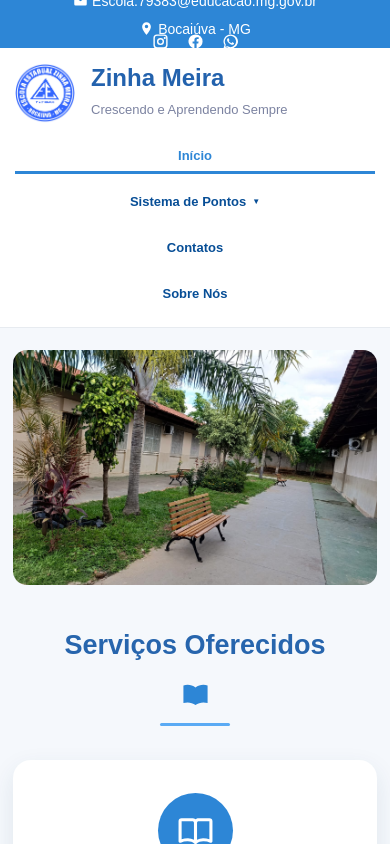
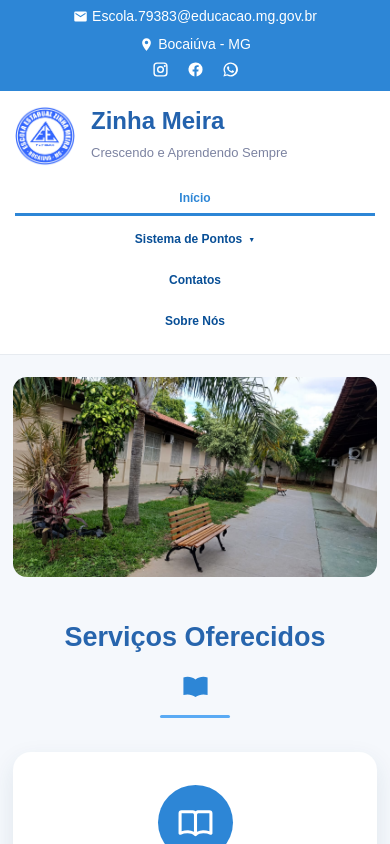
Before and after one commit to FernandoJunioSilva/sistema-pontos-escolar, a React (Vite) app in the folder frontend/: page / in a window 390 px wide. Shown: the top 844 px of the page. Built offline with nearby package versions, Linux system fonts and the light colour scheme; the HTML template or start-up script is replaced by a standard one.

Commit message:
Atualizado layout da pagina inicial da Zinha Meira

```diff
--- a/frontend/src/pages/SiteEscolaPage.css
+++ b/frontend/src/pages/SiteEscolaPage.css
@@ -28,7 +28,6 @@
   height: 48px;
 
   background: #2d86d6;
-
   color: #ffffff;
 }
 
@@ -45,19 +44,21 @@
 }
 
 
-/* ESQUERDA */
+/* LADO ESQUERDO */
 
 .escola-topo-esquerda {
+  height: 100%;
+
   display: flex;
   align-items: center;
+
   gap: 28px;
-
-  height: 100%;
 }
 
 .escola-topo-item {
   display: inline-flex;
   align-items: center;
+
   gap: 4px;
 
   color: #ffffff;
@@ -68,13 +69,20 @@
   text-decoration: none;
 }
 
+.escola-topo-item:hover {
+  color: #ffffff;
+  opacity: 0.9;
+}
+
 .icone-topo {
   width: 15px;
   height: 15px;
 }
 
 
-/* REDES SOCIAIS */
+/* ===================================================== */
+/* REDES SOCIAIS                                         */
+/* ===================================================== */
 
 .escola-redes {
   display: flex;
@@ -92,6 +100,8 @@
   display: flex;
   align-items: center;
   justify-content: center;
+
+  text-decoration: none;
 
   transition:
     transform 0.2s,
@@ -151,6 +161,7 @@
   gap: 16px;
 
   border: none;
+
   background: transparent;
 
   margin: 0;
@@ -159,6 +170,10 @@
   cursor: pointer;
 
   text-align: left;
+}
+
+.escola-logo-area:hover {
+  background: transparent;
 }
 
 .escola-logo-area img {
@@ -171,6 +186,8 @@
   border-radius: 50%;
 
   padding: 0;
+
+  background: transparent;
 
   box-shadow: none;
 }
@@ -211,13 +228,13 @@
 /* ===================================================== */
 
 .escola-menu-abas {
+  height: 100%;
+
   display: flex;
   align-items: center;
   justify-content: flex-end;
 
   gap: 38px;
-
-  height: 100%;
 }
 
 .escola-menu-abas > button,
@@ -294,7 +311,9 @@
 }
 
 
-/* SUBMENU */
+/* ===================================================== */
+/* SUBMENU                                               */
+/* ===================================================== */
 
 .submenu-sistema {
   position: absolute;
@@ -347,7 +366,7 @@
 
 
 /* ===================================================== */
-/* CONTEÚDO                                              */
+/* CONTEÚDO GERAL                                        */
 /* ===================================================== */
 
 .escola-conteudo {
@@ -362,13 +381,27 @@
 
 /* ===================================================== */
 /* IMAGEM PRINCIPAL                                      */
+/* ALINHADA COM A LOGO E O FINAL DO MENU                 */
 /* ===================================================== */
 
 .escola-banner-principal {
-  width: 100%;
+  /*
+    Usa praticamente a mesma largura do cabeçalho.
+    Assim a imagem começa alinhada com a logo da escola
+    e termina próxima ao final da aba Sobre Nós.
+  */
+  width: calc(100vw - 150px);
+  max-width: 1630px;
+
   height: 415px;
 
-  margin: 0 auto 73px;
+  position: relative;
+  left: 50%;
+
+  transform: translateX(-50%);
+
+  margin-top: 0;
+  margin-bottom: 73px;
 
   overflow: hidden;
 
@@ -389,7 +422,7 @@
 
 
 /* ===================================================== */
-/* SERVIÇOS                                             */
+/* SERVIÇOS OFERECIDOS                                   */
 /* ===================================================== */
 
 .secao-servicos {
@@ -401,13 +434,18 @@
 }
 
 
-/* TÍTULO */
+/* ===================================================== */
+/* TÍTULO SERVIÇOS                                       */
+/* ===================================================== */
 
 .titulo-secao-servicos {
+  width: 100%;
+
   display: flex;
   flex-direction: column;
 
   align-items: center;
+  justify-content: center;
 
   margin-bottom: 45px;
 }
@@ -454,7 +492,7 @@
 
 
 /* ===================================================== */
-/* CARDS DOS SERVIÇOS                                    */
+/* GRID DOS SERVIÇOS                                     */
 /* ===================================================== */
 
 .servicos-grid {
@@ -470,6 +508,11 @@
 
   gap: 28px;
 }
+
+
+/* ===================================================== */
+/* CARDS DOS SERVIÇOS                                    */
+/* ===================================================== */
 
 .servico-card {
   min-height: 280px;
@@ -488,6 +531,7 @@
   flex-direction: column;
 
   align-items: center;
+  justify-content: flex-start;
 
   text-align: center;
 
@@ -508,7 +552,9 @@
 }
 
 
-/* ÍCONES */
+/* ===================================================== */
+/* ÍCONES DOS CARDS                                      */
+/* ===================================================== */
 
 .servico-icone {
   width: 76px;
@@ -547,7 +593,9 @@
 }
 
 
-/* TEXTOS */
+/* ===================================================== */
+/* TEXTOS DOS CARDS                                      */
+/* ===================================================== */
 
 .site-escola .servico-card h3 {
   margin: 0 0 15px;
@@ -556,6 +604,8 @@
 
   font-size: 17px;
   font-weight: 800;
+
+  transition: color 0.3s;
 }
 
 .site-escola .servico-card p {
@@ -580,6 +630,8 @@
 /* ===================================================== */
 
 .secao-novidades {
+  width: 100%;
+
   padding: 5px 0 35px;
 }
 
@@ -605,6 +657,8 @@
   align-items: center;
   justify-content: center;
 
+  text-align: center;
+
   font-family: inherit;
 
   cursor: pointer;
@@ -625,7 +679,9 @@
 }
 
 
-/* ÍCONE */
+/* ===================================================== */
+/* ÍCONE NOVIDADES                                       */
+/* ===================================================== */
 
 .novidades-icone {
   width: 45px;
@@ -650,7 +706,7 @@
 }
 
 .novidades-card:hover .novidades-icone {
-  transform: scale(1.1);
+  transform: scale(1.10);
 
   color: #246fba;
 }
@@ -673,7 +729,9 @@
 }
 
 
-/* LISTA DE NOTÍCIAS */
+/* ===================================================== */
+/* LISTA DE NOVIDADES                                    */
+/* ===================================================== */
 
 .novidades-lista {
   width: min(780px, 100%);
@@ -697,7 +755,8 @@
   box-shadow:
     0 5px 18px rgba(30, 70, 110, 0.08);
 
-  animation: aparecerNoticia 0.3s ease;
+  animation:
+    aparecerNoticia 0.3s ease;
 }
 
 .site-escola .novidade-item h3 {
@@ -714,7 +773,7 @@
 
 
 /* ===================================================== */
-/* TÍTULOS DAS OUTRAS PÁGINAS                            */
+/* TÍTULOS GERAIS                                        */
 /* ===================================================== */
 
 .site-escola h2 {
@@ -738,6 +797,7 @@
   background: #ffffff;
 
   border: 1px solid #e5edf5;
+
   border-radius: 18px;
 
   padding: 24px;
@@ -852,7 +912,7 @@
 
 
 /* ===================================================== */
-/* LISTA                                                 */
+/* LISTAS                                                */
 /* ===================================================== */
 
 .escola-lista {
@@ -946,6 +1006,7 @@
   z-index: 99999;
 
   display: flex;
+
   gap: 8px;
 }
 
@@ -954,6 +1015,7 @@
   padding: 10px 15px;
 
   border: none;
+
   border-radius: 9px;
 
   font-weight: 700;
@@ -982,25 +1044,27 @@
 /* ===================================================== */
 
 @keyframes aparecerNoticia {
-
   from {
     opacity: 0;
-    transform: translateY(-8px);
+
+    transform:
+      translateY(-8px);
   }
 
   to {
     opacity: 1;
-    transform: translateY(0);
+
+    transform:
+      translateY(0);
   }
-
 }
 
 
 /* ===================================================== */
-/* TABLET                                                */
+/* TELAS ATÉ 1100PX                                      */
 /* ===================================================== */
 
-@media (max-width: 1050px) {
+@media (max-width: 1100px) {
 
   .escola-topo-conteudo,
   .escola-cabecalho-conteudo {
@@ -1011,11 +1075,13 @@
     gap: 22px;
   }
 
-  .escola-conteudo {
-    max-width: 950px;
-  }
+  /*
+    Continua alinhada com o cabeçalho,
+    que também passa a usar 50px de margem total.
+  */
+  .escola-banner-principal {
+    width: calc(100vw - 50px);
 
-  .escola-banner-principal {
     height: 380px;
   }
 
@@ -1023,7 +1089,7 @@
 
 
 /* ===================================================== */
-/* TABLET MENOR                                          */
+/* TABLET                                                */
 /* ===================================================== */
 
 @media (max-width: 850px) {
@@ -1036,6 +1102,8 @@
     width: calc(100% - 30px);
 
     min-height: 48px;
+
+    height: auto;
 
     padding: 8px 0;
   }
@@ -1059,6 +1127,8 @@
 
     flex-direction: column;
 
+    justify-content: center;
+
     gap: 17px;
   }
 
@@ -1081,6 +1151,8 @@
   }
 
   .escola-banner-principal {
+    width: calc(100vw - 30px);
+
     height: 320px;
 
     margin-bottom: 55px;
@@ -1101,7 +1173,8 @@
   }
 
   .escola-galeria {
-    grid-template-columns: 1fr 1fr;
+    grid-template-columns:
+      1fr 1fr;
   }
 
 }
@@ -1154,6 +1227,8 @@
   }
 
   .escola-banner-principal {
+    width: calc(100vw - 26px);
+
     height: 235px;
 
     margin-bottom: 45px;
@@ -1202,3 +1277,29 @@
   }
 
 }
+
+
+/* ===================================================== */
+/* CELULARES PEQUENOS                                    */
+/* ===================================================== */
+
+@media (max-width: 420px) {
+
+  .escola-menu-abas {
+    gap: 8px 12px;
+  }
+
+  .escola-menu-abas > button,
+  .menu-sistema-botao {
+    font-size: 12px;
+  }
+
+  .seta-menu {
+    font-size: 7px;
+  }
+
+  .escola-banner-principal {
+    height: 200px;
+  }
+
+}
```
